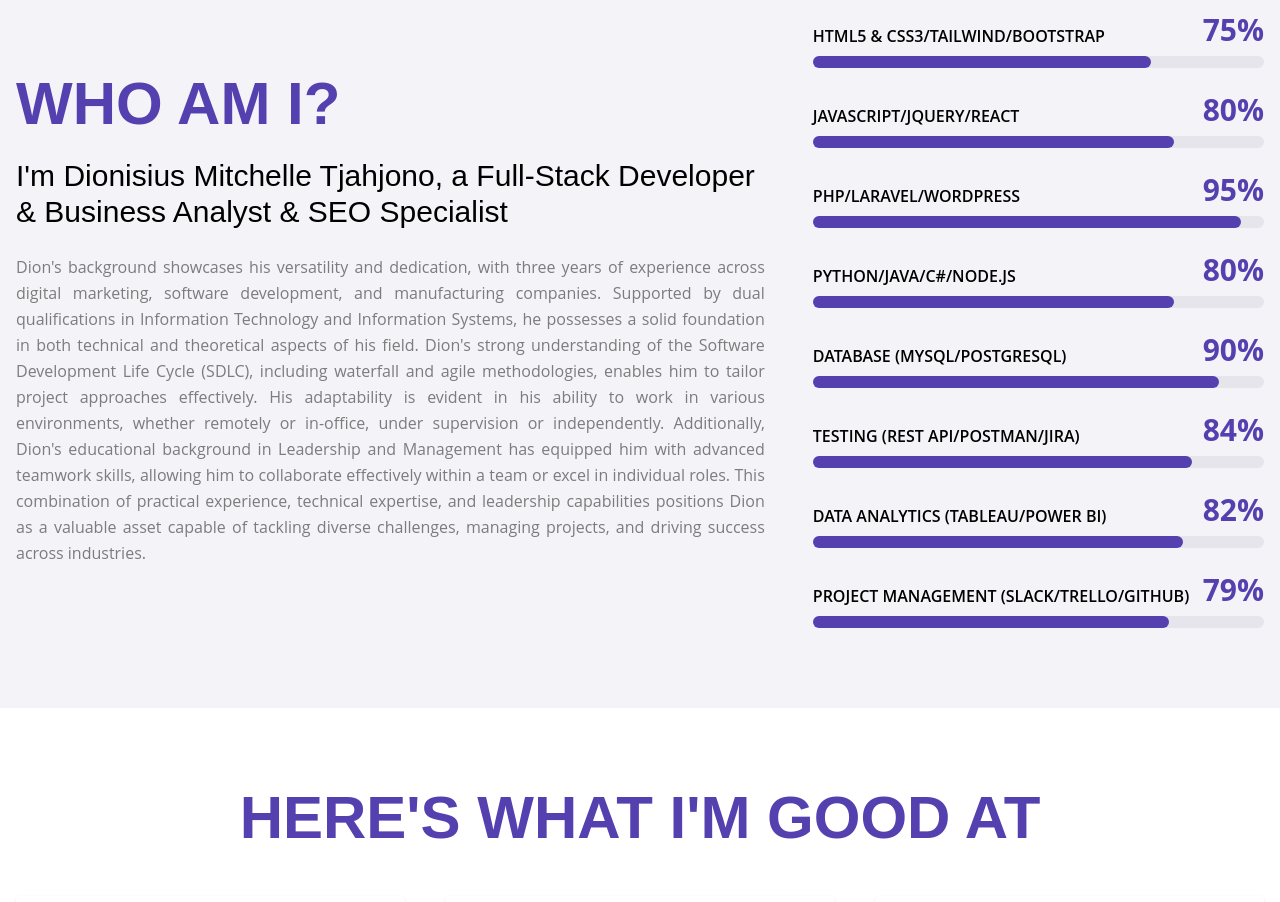
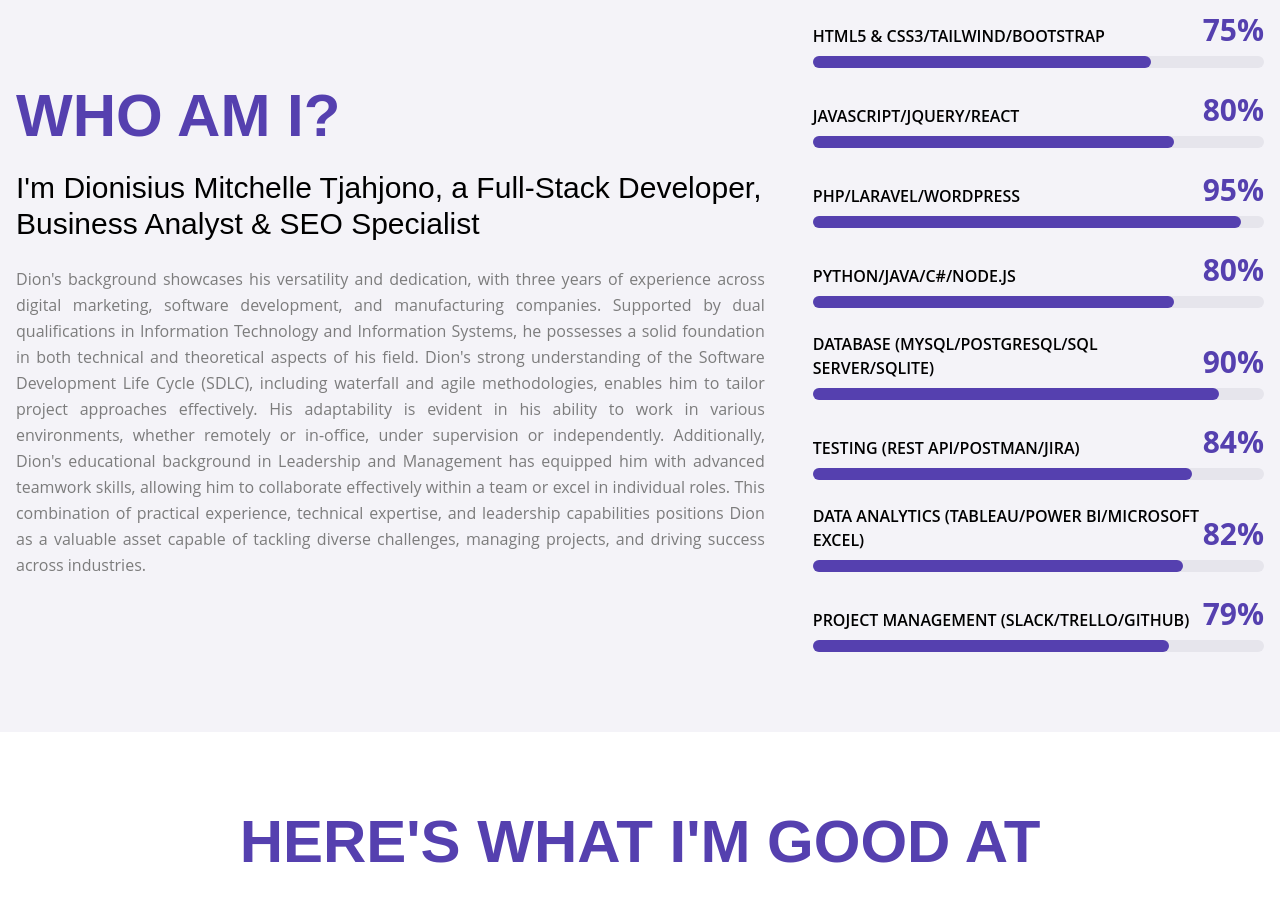
Before and after one commit to Dishell/portfolio, a React (Create React App) app: page / in a window 1280 px wide. Shown: the part 820-1722 px from the top of the page. Built offline with nearby package versions, Linux system fonts and the light colour scheme; the HTML template or start-up script is replaced by a standard one.

Commit message:
Updating about section

```diff
--- a/src/components/About.jsx
+++ b/src/components/About.jsx
@@ -9,7 +9,7 @@ const About = () => {
                         Who am I?
                     </h2>
                     <h4 className="pt-6 font-header text-xl font-medium text-black sm:text-2xl lg:text-3xl">
-                        I'm Dionisius Mitchelle Tjahjono, a Full-Stack Developer &amp; Business Analyst &amp; SEO Specialist
+                        I'm Dionisius Mitchelle Tjahjono, a Full-Stack Developer, Business Analyst &amp; SEO Specialist
                     </h4>
                     <p className="pt-6 font-body leading-relaxed text-grey-20 text-justify">
                         Dion's background showcases his versatility and dedication, with three years of experience across digital marketing, software development, and manufacturing companies. Supported by dual qualifications in Information Technology and Information Systems, he possesses a solid foundation in both technical and theoretical aspects of his field. Dion's strong understanding of the Software Development Life Cycle (SDLC), including waterfall and agile methodologies, enables him to tailor project approaches effectively. His adaptability is evident in his ability to work in various environments, whether remotely or in-office, under supervision or independently. Additionally, Dion's educational background in Leadership and Management has equipped him with advanced teamwork skills, allowing him to collaborate effectively within a team or excel in individual roles. This combination of practical experience, technical expertise, and leadership capabilities positions Dion as a valuable asset capable of tackling diverse challenges, managing projects, and driving success across industries.
@@ -95,7 +95,7 @@ const About = () => {
                     <div className="pt-6">
                         <div className="flex items-end justify-between">
                             <h4 className="font-body font-semibold uppercase text-black">
-                                Database (MySQL/PostgreSQL)
+                                Database (MySQL/PostgreSQL/SQL Server/SQLite)
                             </h4>
                             <h3 className="font-body text-3xl font-bold text-primary">
                                 90%
@@ -121,7 +121,7 @@ const About = () => {
                     <div className="pt-6">
                         <div className="flex items-end justify-between">
                             <h4 className="font-body font-semibold uppercase text-black">
-                                Data Analytics (Tableau/Power BI)
+                                Data Analytics (Tableau/Power BI/Microsoft Excel)
                             </h4>
                             <h3 className="font-body text-3xl font-bold text-primary">
                                 82%
```
